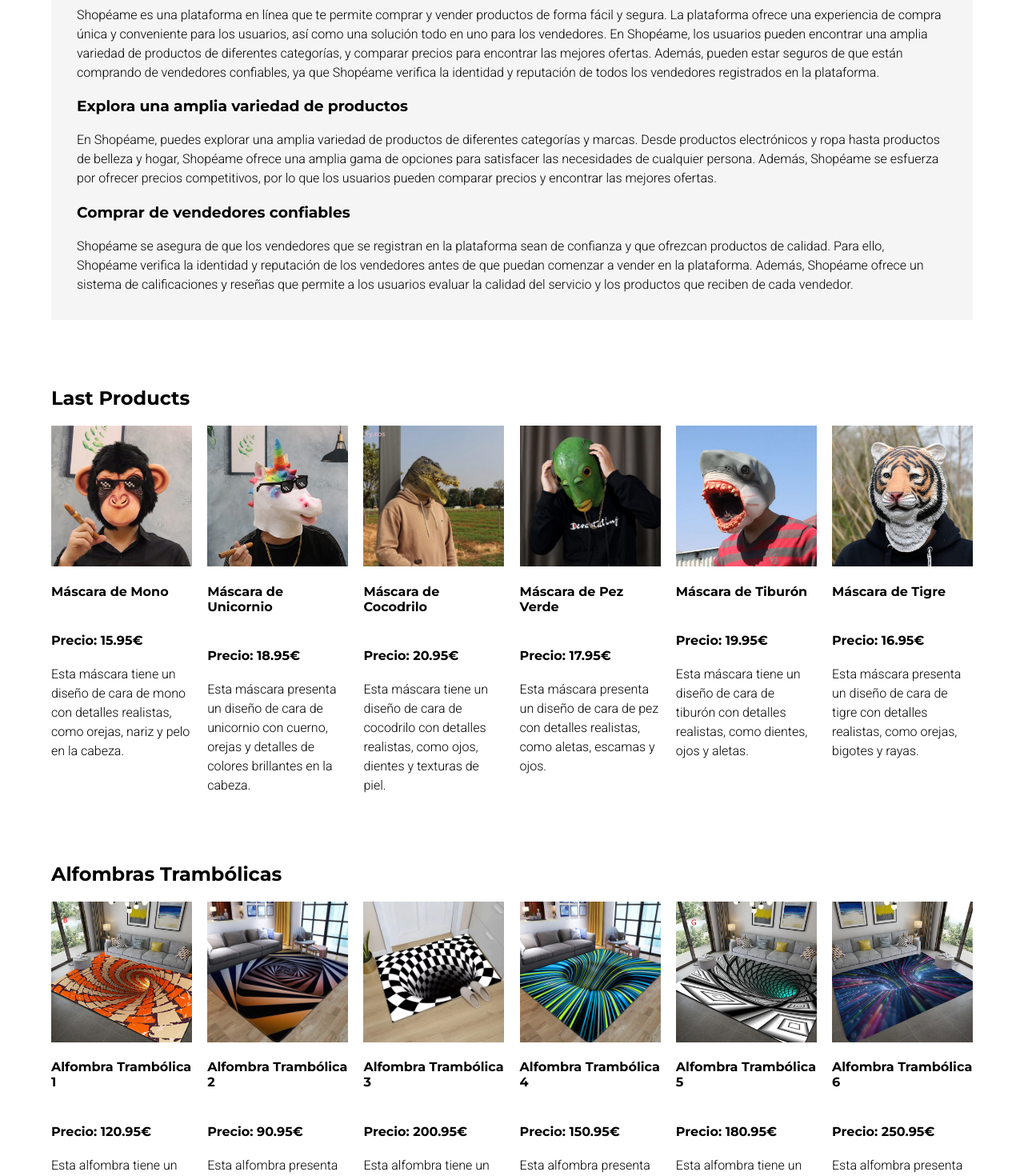
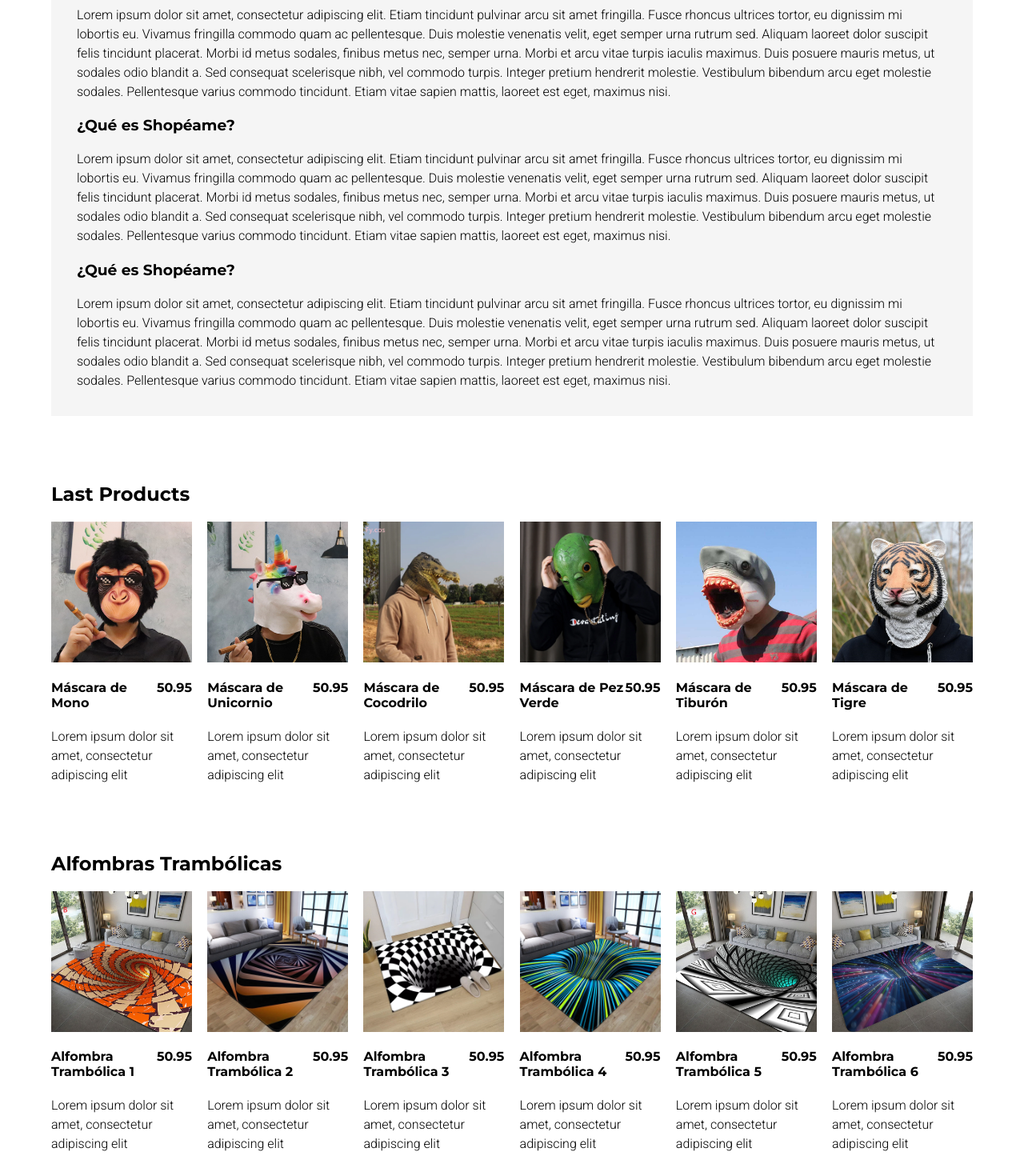
Before and after one commit to Rociliu/shopeame, an Angular app: page / in a window 1280 px wide. Shown: the part 400-1870 px from the top of the page at 80% size. Built offline with nearby package versions, Linux system fonts and the light colour scheme.

Commit message:
Revert "Modificaciones home y galeria de productos"
This reverts commit 1533b4b32221a50db0fffc5942b0c88e7474ddd8.

```diff
--- a/src/app/modules/gestion/gestion.component.html
+++ b/src/app/modules/gestion/gestion.component.html
@@ -1,6 +1,6 @@
 <h2>Creación/edición de productos</h2>
 
-<form novalidate [formGroup] = "productFormRegister" (ngSubmit)= "onSubmit ()">
+<form novalidate [formGroup] = "productFormRegister"> <!-- (ngSubmit)= "onSubmit ()"> -->
 
     <div class="nameForm">
         <label>Nombre del producto:</label><br>
--- a/src/app/modules/gestion/gestion.component.ts
+++ b/src/app/modules/gestion/gestion.component.ts
@@ -1,7 +1,7 @@
 import { Component } from '@angular/core';
 import { FormBuilder, FormGroup, Validators } from '@angular/forms';
 import { Router } from '@angular/router';
-import { ProductForm } from '../../interfaces/interface';
+import { productForm } from '../../interfaces/interface';
 
 @Component({
   selector: 'app-gestion',
@@ -29,7 +29,7 @@ export class GestionComponent {
   onSubmit(): void {
     this.submitted = true;
     if (this.productFormRegister.valid) {
-      const newProduct: ProductForm = {
+      const newProduct: productForm = {
         name: this.productFormRegister.get('name')?.value,
         price: this.productFormRegister.get('price')?.value,
         description: this.productFormRegister.get('description')?.value,
@@ -40,4 +40,6 @@ export class GestionComponent {
       console.log('nuevo producto', newProduct);
     }
   }
+
+
 }
--- a/src/app/modules/home/featured-products/featured-products.component.html
+++ b/src/app/modules/home/featured-products/featured-products.component.html
@@ -12,7 +12,7 @@
             </div>
             <div class="featured-item__info">
                 <h4 class="featured-item-title__h4 h4"><b>{{ product.title }}</b></h4>
-                <h4 class="featured-item-price__h4 h4"><b>Precio: </b>{{ product.price }}€</h4>
+                <h4 class="featured-item-price__h4 h4"><b>{{ product.price }}</b></h4>
             </div>
             <p class="featured-item-description__p p">{{ product.description }}</p>
         </li>
--- a/src/app/modules/home/featured-products/featured-products.component.scss
+++ b/src/app/modules/home/featured-products/featured-products.component.scss
@@ -50,17 +50,12 @@
 .featured-item__info {
     display: flex;
     justify-content: space-between;
-    flex-direction: column;
 }
 
 /* Extra small devices (phones, 600px and down) */
 @media only screen and (max-width: 600px) {
     .featured-item__li {
         width: calc(100%);
-    }
-
-    .featured-item__info {
-        flex-direction: row;
     }
 }
 
--- a/src/app/modules/home/home.component.html
+++ b/src/app/modules/home/home.component.html
@@ -4,28 +4,18 @@
         <h2 class="welcome-text__h2 h2">Bienvenido a Shopéame</h2>
         <h3 class="welcome-text__h3 h3">¿Qué es Shopéame?</h3>
         <p class="welcome-text__p p">
-            Shopéame es una plataforma en línea que te permite comprar y vender productos de forma fácil
-            y segura. La plataforma ofrece una experiencia de compra única y conveniente para los usuarios,
-            así como una solución todo en uno para los vendedores. En Shopéame, los usuarios pueden encontrar
-            una amplia variedad de productos de diferentes categorías, y comparar precios para encontrar las
-            mejores ofertas. Además, pueden estar seguros de que están comprando de vendedores confiables,
-            ya que Shopéame verifica la identidad y reputación de todos los vendedores registrados en la plataforma.
+            Lorem ipsum dolor sit amet, consectetur adipiscing elit. Etiam tincidunt pulvinar arcu sit amet fringilla. Fusce rhoncus ultrices tortor, eu dignissim mi lobortis eu. Vivamus fringilla commodo quam ac pellentesque. Duis molestie venenatis velit, eget semper urna rutrum sed. Aliquam laoreet dolor suscipit felis tincidunt placerat. Morbi id metus sodales, finibus metus nec, semper urna. Morbi et arcu vitae turpis iaculis maximus.
+            Duis posuere mauris metus, ut sodales odio blandit a. Sed consequat scelerisque nibh, vel commodo turpis. Integer pretium hendrerit molestie. Vestibulum bibendum arcu eget molestie sodales. Pellentesque varius commodo tincidunt. Etiam vitae sapien mattis, laoreet est eget, maximus nisi.
         </p>
-        <h3 class="welcome-text__h3 h3">Explora una amplia variedad de productos</h3>
+        <h3 class="welcome-text__h3 h3">¿Qué es Shopéame?</h3>
         <p class="welcome-text__p p">
-            En Shopéame, puedes explorar una amplia variedad de productos de diferentes
-            categorías y marcas. Desde productos electrónicos y ropa hasta productos de belleza y hogar,
-            Shopéame ofrece una amplia gama de opciones para satisfacer las necesidades de cualquier persona.
-            Además, Shopéame se esfuerza por ofrecer precios competitivos, por lo que los usuarios pueden comparar
-            precios y encontrar las mejores ofertas.
+            Lorem ipsum dolor sit amet, consectetur adipiscing elit. Etiam tincidunt pulvinar arcu sit amet fringilla. Fusce rhoncus ultrices tortor, eu dignissim mi lobortis eu. Vivamus fringilla commodo quam ac pellentesque. Duis molestie venenatis velit, eget semper urna rutrum sed. Aliquam laoreet dolor suscipit felis tincidunt placerat. Morbi id metus sodales, finibus metus nec, semper urna. Morbi et arcu vitae turpis iaculis maximus.
+            Duis posuere mauris metus, ut sodales odio blandit a. Sed consequat scelerisque nibh, vel commodo turpis. Integer pretium hendrerit molestie. Vestibulum bibendum arcu eget molestie sodales. Pellentesque varius commodo tincidunt. Etiam vitae sapien mattis, laoreet est eget, maximus nisi.
         </p>
-        <h3 class="welcome-text__h3 h3">Comprar de vendedores confiables</h3>
+        <h3 class="welcome-text__h3 h3">¿Qué es Shopéame?</h3>
         <p class="welcome-text__p p">
-            Shopéame se asegura de que los vendedores que se registran en la plataforma sean de confianza
-            y que ofrezcan productos de calidad. Para ello, Shopéame verifica la identidad y reputación de
-            los vendedores antes de que puedan comenzar a vender en la plataforma. Además, Shopéame ofrece
-            un sistema de calificaciones y reseñas que permite a los usuarios evaluar la calidad del servicio
-             y los productos que reciben de cada vendedor.
+            Lorem ipsum dolor sit amet, consectetur adipiscing elit. Etiam tincidunt pulvinar arcu sit amet fringilla. Fusce rhoncus ultrices tortor, eu dignissim mi lobortis eu. Vivamus fringilla commodo quam ac pellentesque. Duis molestie venenatis velit, eget semper urna rutrum sed. Aliquam laoreet dolor suscipit felis tincidunt placerat. Morbi id metus sodales, finibus metus nec, semper urna. Morbi et arcu vitae turpis iaculis maximus.
+            Duis posuere mauris metus, ut sodales odio blandit a. Sed consequat scelerisque nibh, vel commodo turpis. Integer pretium hendrerit molestie. Vestibulum bibendum arcu eget molestie sodales. Pellentesque varius commodo tincidunt. Etiam vitae sapien mattis, laoreet est eget, maximus nisi.
         </p>
     </div>
 </section>
--- a/src/app/modules/home/home.component.ts
+++ b/src/app/modules/home/home.component.ts
@@ -16,39 +16,39 @@ export class HomeComponent {
     products: [
       {
         title: 'Máscara de Mono',
-        price: 15.95,
+        price: 50.95,
         image: 'assets/images/Latest/01-mascara-mono.jpg',
-        description: 'Esta máscara tiene un diseño de cara de mono con detalles realistas, como orejas, nariz y pelo en la cabeza.'
+        description: 'Lorem ipsum dolor sit amet, consectetur adipiscing elit'
       },
       {
         title: 'Máscara de Unicornio',
-        price: 18.95,
+        price: 50.95,
         image: 'assets/images/Latest/02-mascara-unicornio.jpg',
-        description: 'Esta máscara presenta un diseño de cara de unicornio con cuerno, orejas y detalles de colores brillantes en la cabeza.'
+        description: 'Lorem ipsum dolor sit amet, consectetur adipiscing elit'
       },
       {
         title: 'Máscara de Cocodrilo',
-        price: 20.95,
+        price: 50.95,
         image: 'assets/images/Latest/03-mascara-cocodrilo.webp',
-        description: 'Esta máscara tiene un diseño de cara de cocodrilo con detalles realistas, como ojos, dientes y texturas de piel.'
+        description: 'Lorem ipsum dolor sit amet, consectetur adipiscing elit'
       },
       {
         title: 'Máscara de Pez Verde',
-        price: 17.95,
+        price: 50.95,
         image: 'assets/images/Latest/04-mascara-monstruo-pez.webp',
-        description: 'Esta máscara presenta un diseño de cara de pez con detalles realistas, como aletas, escamas y ojos.'
+        description: 'Lorem ipsum dolor sit amet, consectetur adipiscing elit'
       },
       {
         title: 'Máscara de Tiburón',
-        price: 19.95,
+        price: 50.95,
         image: 'assets/images/Latest/05-mascara-tiburon.jpg',
-        description: 'Esta máscara tiene un diseño de cara de tiburón con detalles realistas, como dientes, ojos y aletas.'
+        description: 'Lorem ipsum dolor sit amet, consectetur adipiscing elit'
       },
       {
         title: 'Máscara de Tigre',
-        price: 16.95,
+        price: 50.95,
         image: 'assets/images/Latest/06-mascara-tigre.jpg',
-        description: 'Esta máscara presenta un diseño de cara de tigre con detalles realistas, como orejas, bigotes y rayas.'
+        description: 'Lorem ipsum dolor sit amet, consectetur adipiscing elit'
       }
     ]
   };
@@ -58,39 +58,39 @@ export class HomeComponent {
     products: [
       {
         title: 'Alfombra Trambólica 1',
-        price: 120.95,
+        price: 50.95,
         image: 'assets/images/Alfombras/01-alfombra-trambolica.jpg',
-        description: 'Esta alfombra tiene un diseño único de estilo bohemio con una mezcla de colores vibrantes y patrones tribales.'
+        description: 'Lorem ipsum dolor sit amet, consectetur adipiscing elit'
       },
       {
         title: 'Alfombra Trambólica 2',
-        price: 90.95,
+        price: 50.95,
         image: 'assets/images/Alfombras/02-alfombra-trambolica.webp',
-        description: 'Esta alfombra presenta un diseño de rayas anchas en tonos neutros, lo que la convierte en una opción versátil para cualquier decoración del hogar.'
+        description: 'Lorem ipsum dolor sit amet, consectetur adipiscing elit'
       },
       {
         title: 'Alfombra Trambólica 3',
-        price: 200.95,
+        price: 50.95,
         image: 'assets/images/Alfombras/03-alfombra-trambolica.webp',
-        description: 'Esta alfombra tiene un diseño clásico de persa con un patrón de flores y bordes detallados.'
+        description: 'Lorem ipsum dolor sit amet, consectetur adipiscing elit'
       },
       {
         title: 'Alfombra Trambólica 4',
-        price: 150.95,
+        price: 50.95,
         image: 'assets/images/Alfombras/04-alfombra-trambolica.webp',
-        description: 'Esta alfombra presenta un diseño geométrico en tonos pastel suaves, lo que la hace perfecta para habitaciones con una decoración delicada.'
+        description: 'Lorem ipsum dolor sit amet, consectetur adipiscing elit'
       },
       {
         title: 'Alfombra Trambólica 5',
-        price: 180.95,
+        price: 50.95,
         image: 'assets/images/Alfombras/05-alfombra-trambolica.jpg',
-        description: 'Esta alfombra tiene un diseño degradado de tonos de azul y verde, lo que la convierte en una opción ideal para una decoración de estilo costero o tropical.'
+        description: 'Lorem ipsum dolor sit amet, consectetur adipiscing elit'
       },
       {
         title: 'Alfombra Trambólica 6',
-        price: 250.95,
+        price: 50.95,
         image: 'assets/images/Alfombras/06-alfombra-trambolica.jpg',
-        description: 'Esta alfombra presenta un diseño abstracto y colorido que puede funcionar como pieza central de cualquier habitación.'
+        description: 'Lorem ipsum dolor sit amet, consectetur adipiscing elit'
       }
     ]
   };
--- a/src/app/modules/products/products.component.ts
+++ b/src/app/modules/products/products.component.ts
@@ -31,7 +31,7 @@ export class ProductsComponent implements OnInit {
 
 
   /* Inicio pintar productos: */
-  productsList: Product[] = [];
+  productsList!: Product[];
 
   constructor(private productService: ProductServiceService) {}
 
@@ -41,5 +41,8 @@ export class ProductsComponent implements OnInit {
     });
 
     /* fin pintar productos */
-  }
 }
+
+
+
+}
```
Also changed, not shown: src/app/interfaces/interface.ts (+8 -9 lines), src/app/modules/products/products.component.html (+11 -7 lines), src/app/modules/products/products.component.scss (+51 -22 lines).
